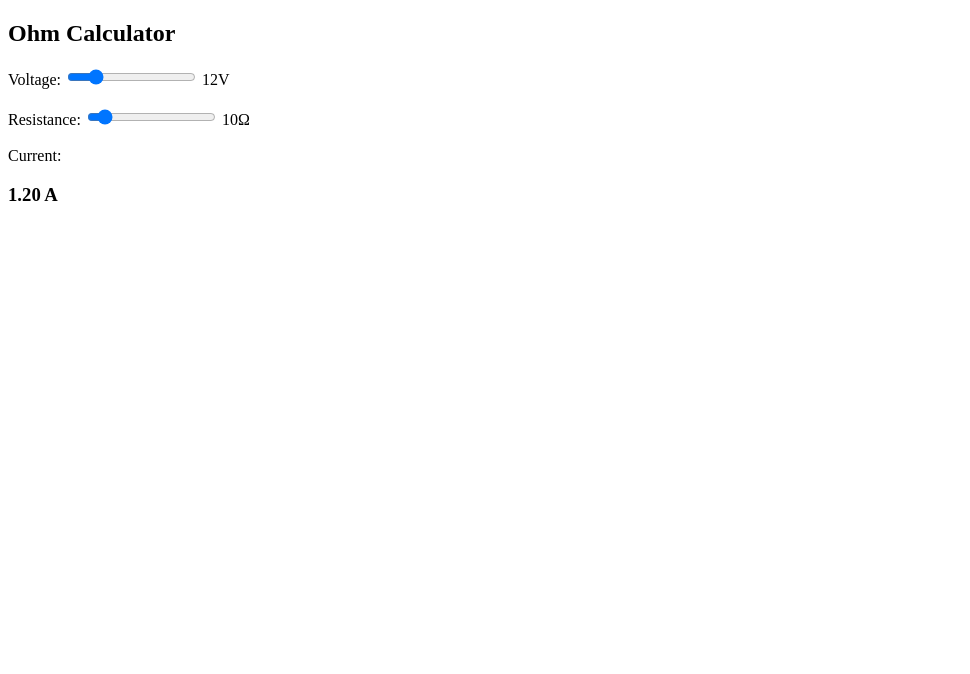
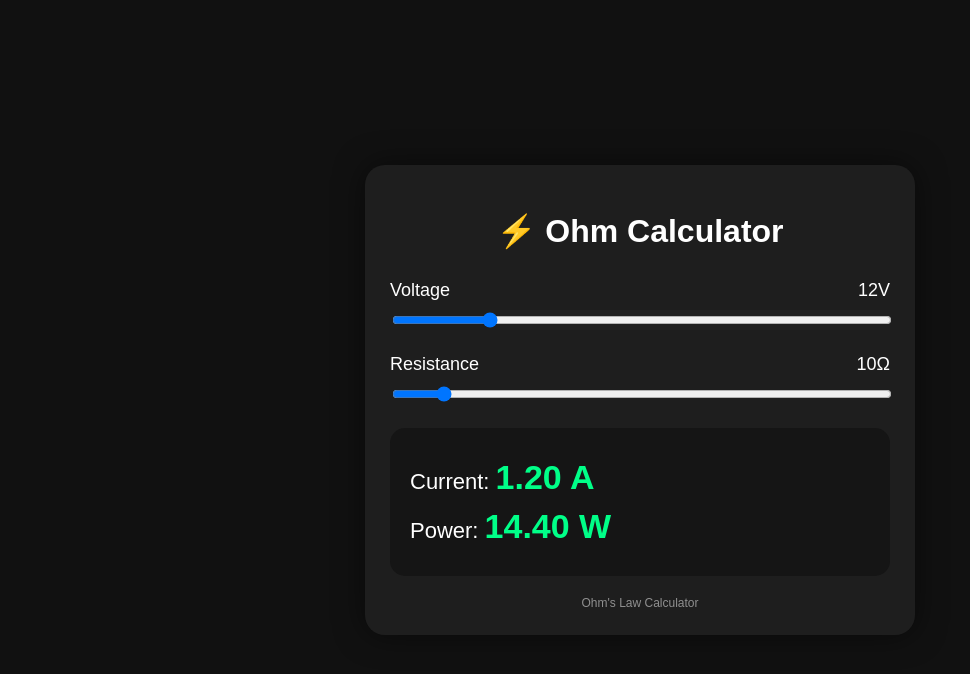
Before and after one commit to xkp95175333/All_fun_log, a plain HTML site: page ELec/index.html in a window 1280 px wide. Shown: the whole page, without its empty margins (0-970 px from the left). Drawn offline with Linux system fonts and the light colour scheme.

Commit message:
Update index.html

```diff
--- a/ELec/index.html
+++ b/ELec/index.html
@@ -1,41 +1,153 @@
 <!DOCTYPE html>
-<html>
+<html lang="en">
+<head>
+<meta charset="UTF-8">
+<meta name="viewport" content="width=device-width, initial-scale=1.0">
+
+<title>Ohm Calculator</title>
+
+<style>
+
+body{
+    margin:0;
+    font-family:Arial;
+    background:#111;
+    color:white;
+    display:flex;
+    justify-content:center;
+    align-items:center;
+    min-height:100vh;
+}
+
+.box{
+    width:90%;
+    max-width:500px;
+    background:#1e1e1e;
+    padding:25px;
+    border-radius:20px;
+    box-shadow:0 0 30px rgba(0,0,0,0.5);
+}
+
+h1{
+    text-align:center;
+    margin-bottom:30px;
+}
+
+.row{
+    margin-bottom:25px;
+}
+
+.label{
+    display:flex;
+    justify-content:space-between;
+    margin-bottom:10px;
+    font-size:18px;
+}
+
+input[type=range]{
+    width:100%;
+    height:10px;
+}
+
+.result{
+    background:#151515;
+    padding:20px;
+    border-radius:15px;
+    margin-top:20px;
+}
+
+.result div{
+    margin:10px 0;
+    font-size:22px;
+}
+
+.big{
+    font-size:34px;
+    font-weight:bold;
+    color:#00ff88;
+}
+
+footer{
+    margin-top:20px;
+    text-align:center;
+    opacity:0.5;
+    font-size:12px;
+}
+
+</style>
+</head>
 <body>
 
-<h2>Ohm Calculator</h2>
+<div class="box">
 
-Voltage:
-<input type="range" id="v" min="1" max="60" value="12">
-<span id="vtext">12</span>V
+<h1>⚡ Ohm Calculator</h1>
 
-<br><br>
+<div class="row">
+    <div class="label">
+        <span>Voltage</span>
+        <span id="vtext">12V</span>
+    </div>
 
-Resistance:
-<input type="range" id="r" min="1" max="100" value="10">
-<span id="rtext">10</span>Ω
+    <input type="range" id="v" min="1" max="60" value="12">
+</div>
 
-<br><br>
+<div class="row">
+    <div class="label">
+        <span>Resistance</span>
+        <span id="rtext">10Ω</span>
+    </div>
 
-Current:
-<h3 id="result"></h3>
+    <input type="range" id="r" min="1" max="100" value="10">
+</div>
+
+<div class="result">
+
+    <div>
+        Current:
+        <span class="big" id="current">0</span>
+    </div>
+
+    <div>
+        Power:
+        <span class="big" id="power">0</span>
+    </div>
+
+</div>
+
+<footer>
+Ohm's Law Calculator
+</footer>
+
+</div>
 
 <script>
-function update() {
+
+function update(){
 
     let v = Number(document.getElementById("v").value);
     let r = Number(document.getElementById("r").value);
 
-    document.getElementById("vtext").innerText = v;
-    document.getElementById("rtext").innerText = r;
+    let current = v / r;
+    let power = v * current;
 
-    document.getElementById("result").innerText =
-        (v / r).toFixed(2) + " A";
+    document.getElementById("vtext").innerText =
+        v + "V";
+
+    document.getElementById("rtext").innerText =
+        r + "Ω";
+
+    document.getElementById("current").innerText =
+        current.toFixed(2) + " A";
+
+    document.getElementById("power").innerText =
+        power.toFixed(2) + " W";
 }
 
 document.getElementById("v").oninput = update;
 document.getElementById("r").oninput = update;
 
 update();
+
 </script>
 
 </body>
```
